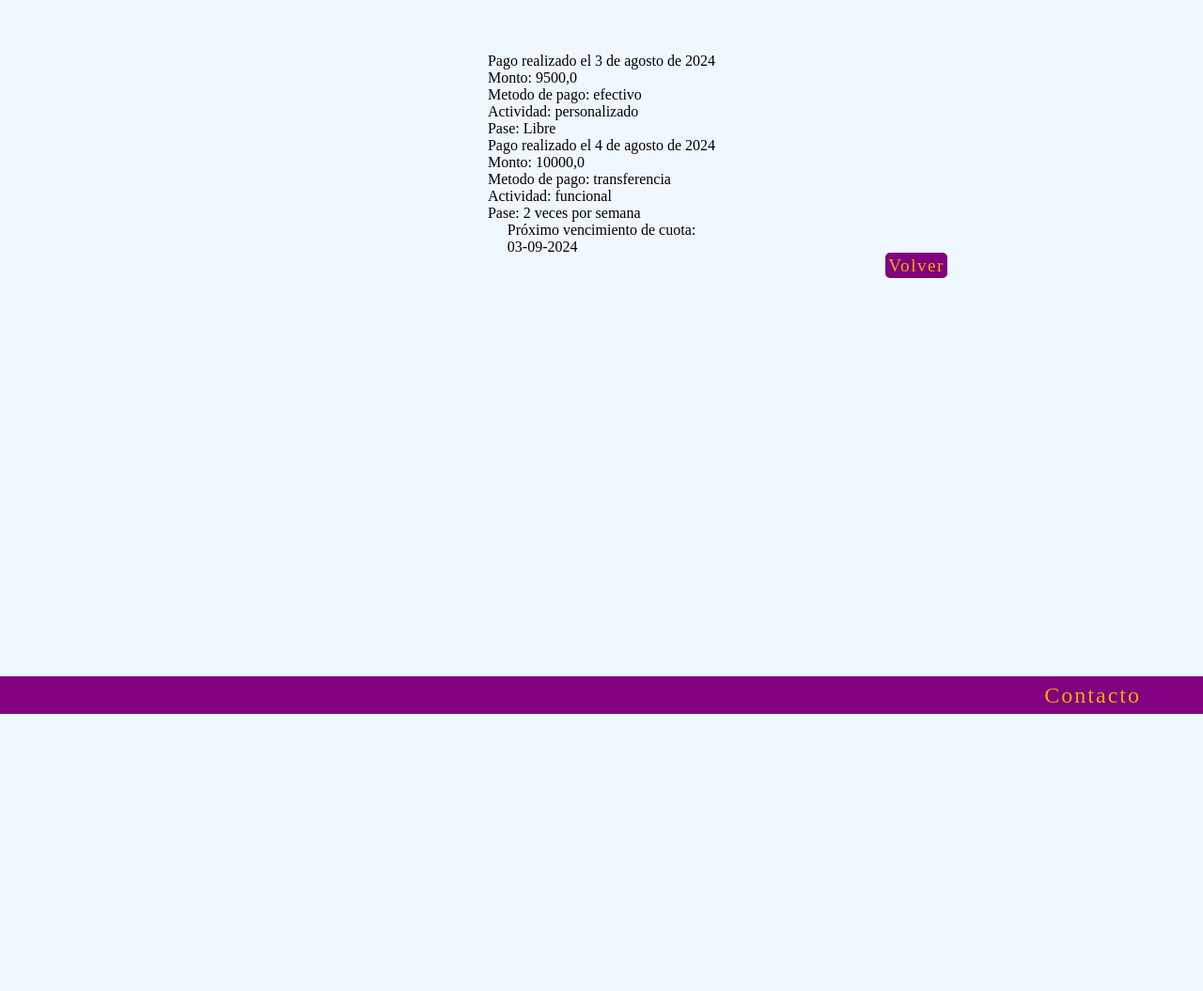
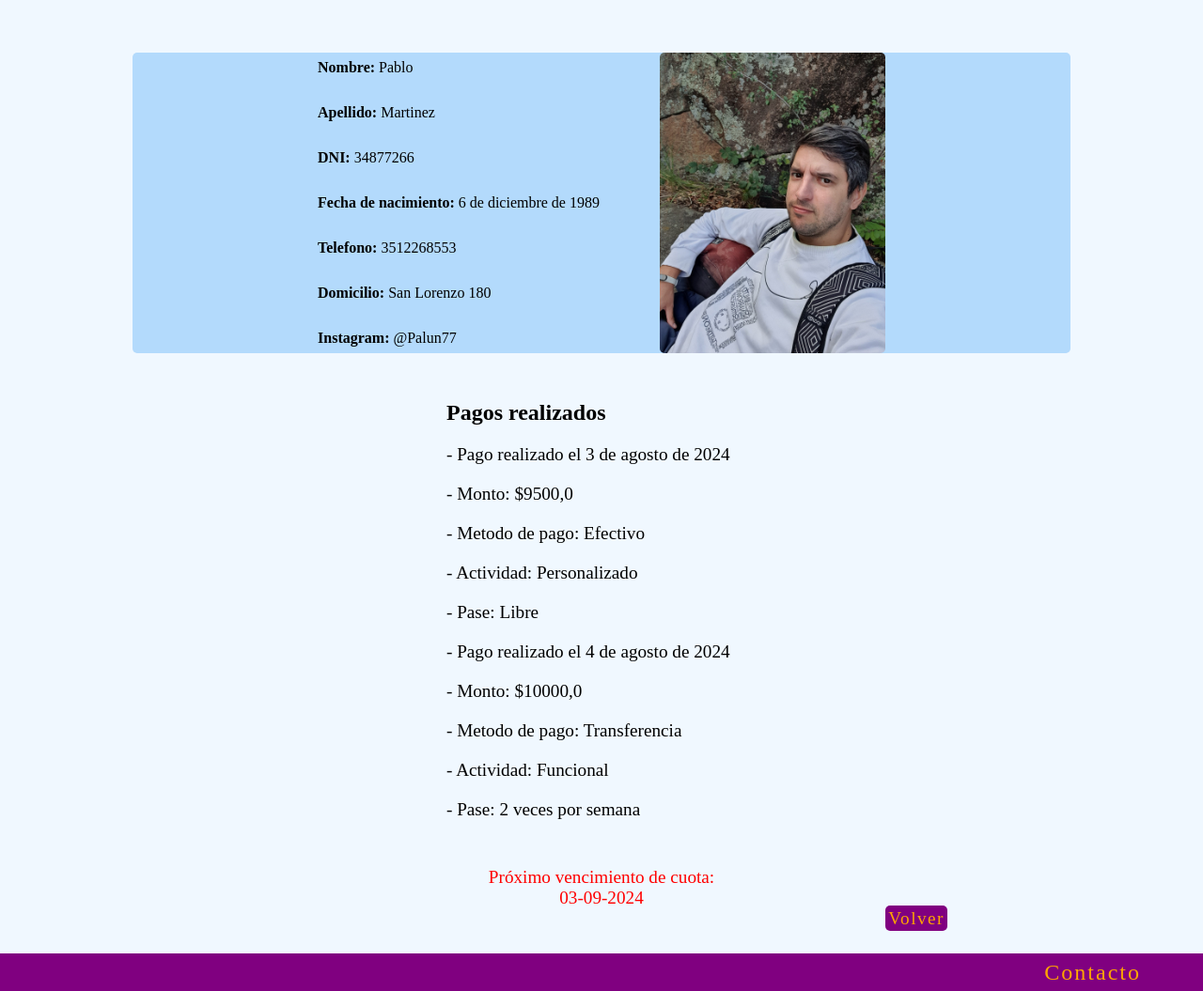
Before and after one commit to Palun7/kinef, a Django app: page /usuarios/perfil/3/ in a window 1280 px wide. Shown: the part 40-1095 px from the top of the page at 94% size. Before the commit the page ends 800 px from the top, so only its background shows below. Run offline with Django 5.2, Linux system fonts and the light colour scheme; data comes from the database, SQL or seed files in the repository; both versions use the stored data as it was after the commit.

Commit message:
retoques en css y mejoras en perfil

```diff
--- a/project/core/static/css/style.css
+++ b/project/core/static/css/style.css
@@ -305,11 +305,17 @@ input[type="checkbox"]:checked::before {
 
 .foto-usuario {
     width: 100px;
+    border-radius: 5px;
 }
 
 .foto-usuario-no {
     height: 100px;
     width: 100px;
+}
+
+.foto-usuario-perfil {
+    width: 300px;
+    border-radius: 5px;
 }
 
 .crud {
@@ -383,6 +389,7 @@ input[type="checkbox"]:checked::before {
 
 .foto-usuario-detalle {
     height: 25vw;
+    border-radius: 5px;
 }
 
 .card-pagos-container {
@@ -413,3 +420,21 @@ input[type="checkbox"]:checked::before {
     padding: 3px;
     background-color: rgb(179, 218, 252);
 }
+
+.card-pago-container {
+    width: 330px;
+    display: flex;
+    flex-direction: column;
+    gap: 20px;
+    margin: 50px;
+}
+
+.card-pago-container p {
+    font-size: 1.2rem;
+}
+
+.proximo-vencimiento {
+    color: red;
+    font-size: 1.2rem;
+    text-align: center;
+}
--- a/project/core/templates/core/components/navbar.html
+++ b/project/core/templates/core/components/navbar.html
@@ -9,6 +9,7 @@
             <li><a href="{% url 'horas:index' %}">Horas</a></li>
         {% endif %}
         {% if user.is_authenticated %}
+            <li><a href="{% url 'usuarios:perfil' user.id %}">{{ user.username }}</a></li>
             <div>
                 <form action="{% url 'usuarios:logout' %}" method="post">
                     {% csrf_token %}
--- a/project/core/templates/core/index.html
+++ b/project/core/templates/core/index.html
@@ -7,9 +7,6 @@
 {% block content %}
     <main class="contenedor_principal">
         <h1 class="titulo">Espacio Kinef</h1>
-        {% if user.is_authenticated %}
-            <a href="{% url 'usuarios:perfil' user.id %}">{{ user.username }}</a>
-        {% endif %}
         <div>
             <p class="texto-bienvenida">Bienvenido, tenemos muchas propuestas para vos.</p>
         </div>
--- a/project/usuarios/templates/usuarios/perfil.html
+++ b/project/usuarios/templates/usuarios/perfil.html
@@ -7,14 +7,33 @@
 {% block content %}
     <main class="contenedor_principal">
         <h1 class="titulo">{{ user.username }}</h1>
+        <ul class="datos-container">
+            <div class="datos">
+                <li><strong>Nombre:</strong> {{ usuarios.user.first_name }}</li>
+                <li><strong>Apellido:</strong> {{ usuarios.user.last_name }}</li>
+                <li><strong>DNI:</strong> {{ usuarios.dni }}</li>
+                <li><strong>Fecha de nacimiento:</strong> {{ usuarios.fecha_nacimiento }}</li>
+                <li><strong>Telefono:</strong> {{ usuarios.telefono }}</li>
+                <li><strong>Domicilio:</strong> {{ usuarios.domicilio }}</li>
+                {% if usuarios.instagram %}
+                    <li><strong>Instagram:</strong> @{{ usuarios.instagram }}</li>
+                {% endif %}
+            </div>
+            {% if usuarios.foto %}
+                <img src="{{ usuarios.foto.url }}" alt="Foto de {{ usuarios.user.username }}" width="" height="" class="foto-usuario-detalle">
+            {% else %}
+                <p class="foto-usuario">No hay foto disponible</p>
+            {% endif %}
+        </ul>
         {% if pagos %}
             <div class="card-pago-container">
+                <h2>Pagos realizados</h2>
                 {% for pago in pagos %}
-                <p>Pago realizado el {{ pago.fecha }}</p>
-                <p>Monto: {{ pago.monto }}</p>
-                <p>Metodo de pago: {{ pago.modo_pago }}</p>
-                <p>Actividad: {{ pago.actividad }}</p>
-                <p>Pase: {{ pago.pase }}</p>
+                <p>- Pago realizado el {{ pago.fecha }}</p>
+                <p>- Monto: ${{ pago.monto }}</p>
+                <p>- Metodo de pago: {{ pago.modo_pago.capitalize }}</p>
+                <p>- Actividad: {{ pago.actividad.capitalize }}</p>
+                <p>- Pase: {{ pago.pase.capitalize }}</p>
                 {% endfor %}
             </div>
         {% endif %}
```
Also changed, not shown: project/db.sqlite3. Lines whose indentation alone changed are shown as unchanged.
